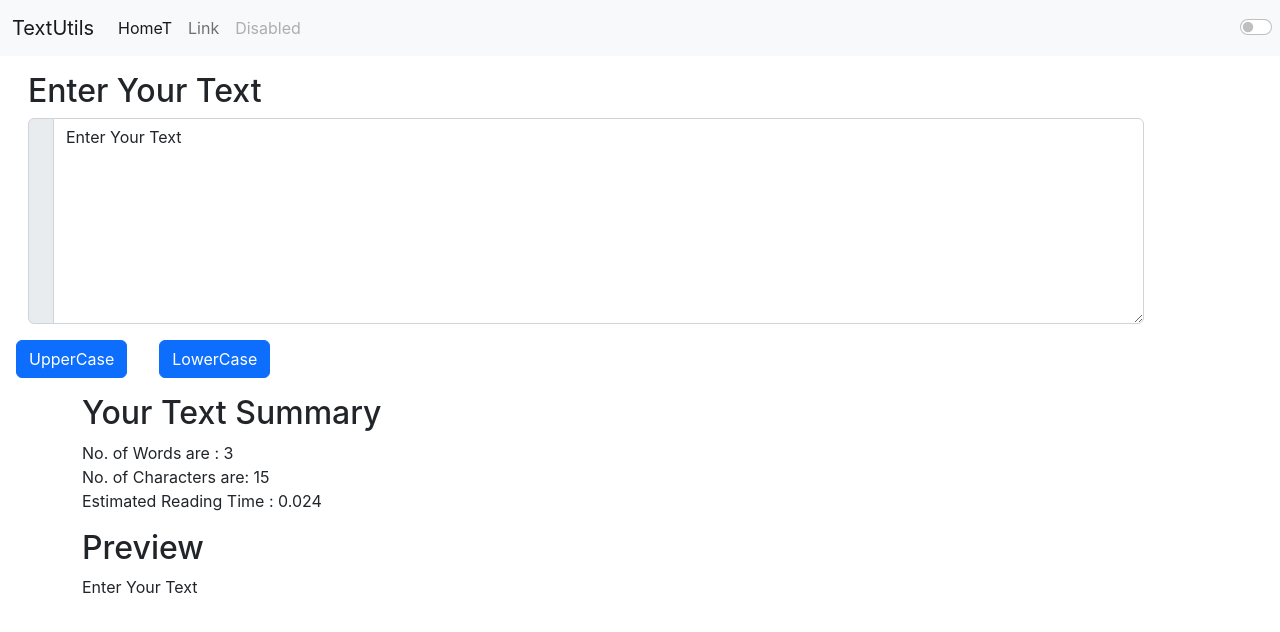
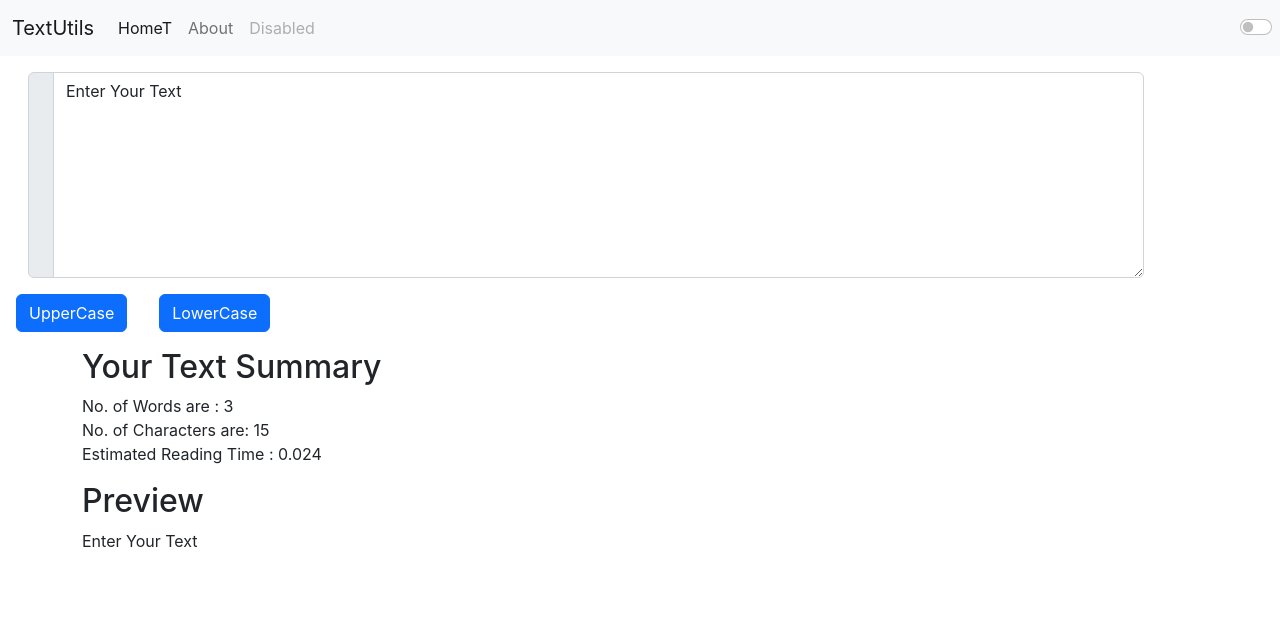
Before and after one commit to Parthgrow/textutilsnewnew, a React (Create React App) app: page / in a window 1280 px wide. Shown: the top 632 px of the page. Built offline with nearby package versions, Linux system fonts and the light colour scheme.

Commit message:
Installed and Set Up React Router in TextUtils)

```diff
--- a/src/App.js
+++ b/src/App.js
@@ -5,43 +5,59 @@
 import About from './components/About';
 import Navbar from './components/Navbar';
 import TextForm from './components/TextForm';
+import { BrowserRouter as Router, Routes, Route } from 'react-router-dom';
+
+
+
 
 function App() {
 
+
+
   const [mode, setMode] = useState('light');
 
-  const handleMode = ()=>{
+  const handleMode = () => {
 
-    if(mode==='light')
-    {
+    if (mode === 'light') {
       setMode('dark');
-      document.body.style.backgroundColor='#042743';
-      document.body.style.color='white';
+      document.body.style.backgroundColor = '#042743';
+      document.body.style.color = 'white';
 
     }
-    else
-    {
+    else {
       setMode('light');
-      document.body.style.backgroundColor='white';
-      document.body.style.color='black';
+      document.body.style.backgroundColor = 'white';
+      document.body.style.color = 'black';
     }
   }
 
   return (
-    <>
-    <Navbar title="TextUtils" link1="HomeT" handleMode={handleMode} modeNav={mode}/>
 
-    <TextForm heading="Enter Your Text" />
-    <div className="container my-3">
-
-    {/* <About/> */}
+    <Router>
 
 
-    </div>
+      <Navbar title="TextUtils" link1="HomeT" handleMode={handleMode} modeNav={mode} />
+
+      <Routes>
+
+        <Route path="/" element={<TextForm/>}/>
+        <Route path="/about" element={<About/>}/>
+
+      </Routes>
+
+      {/* < className="container my-3">
 
 
 
-    </>
+
+
+
+      </div> */}
+
+
+
+
+    </Router>
   );
 }
 
--- a/src/components/Navbar.js
+++ b/src/components/Navbar.js
@@ -1,5 +1,7 @@
 import React from 'react'
 import { useState } from 'react';
+
+
 
 export default function Navbar(props) {
 
@@ -21,7 +23,7 @@
                                 <a className="nav-link active" aria-current="page" href="/">{props.link1}</a>
                             </li>
                             <li className="nav-item">
-                                <a className="nav-link" href="/">Link</a>
+                                <a className="nav-link" href="/">About</a>
                             </li>
 
                             <li className="nav-item">
```
Also changed, not shown: src/index.js (+11 -3 lines).
